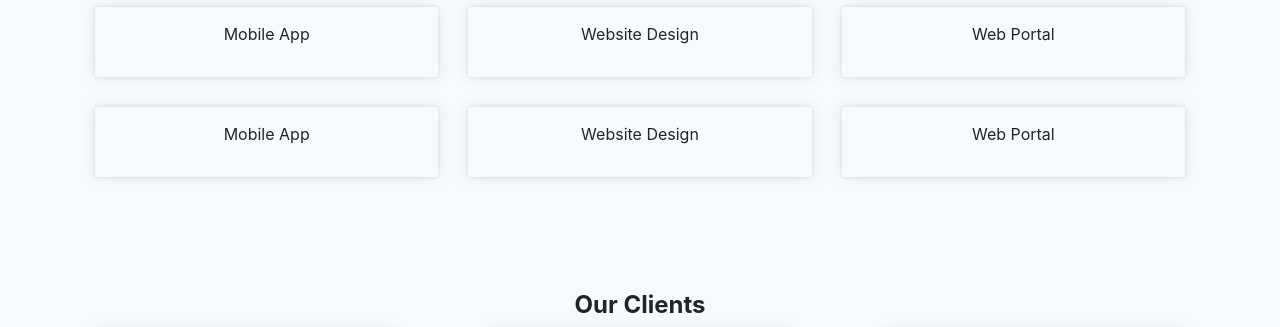
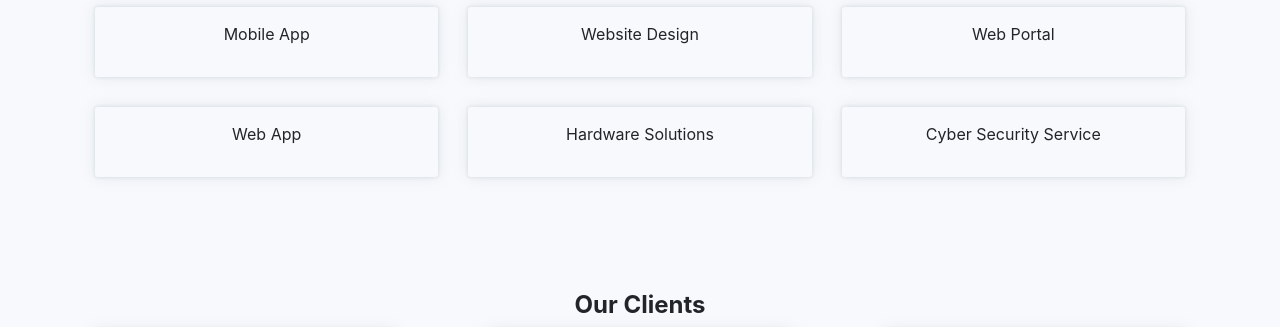
Before and after one commit to Quadrii/HerdroWebsite, a plain HTML site: page index.html in a window 1280 px wide. Shown: the part 2087-2414 px from the top of the page. Drawn offline with nearby package versions, Linux system fonts and the light colour scheme.

Commit message:
I changed the website content

```diff
--- a/index.html
+++ b/index.html
@@ -247,17 +247,17 @@
               </div>
               <div class="service-box animated">
                 <p class="serviceList">
-                  Mobile App
+                  Web App
                 </p>
               </div>
               <div class="service-box animated">
                 <p class="serviceList">
-                  Website Design
+                  Hardware Solutions
                 </p>
               </div>
               <div class="service-box animated">
                 <p class="serviceList">
-                  Web Portal
+                  Cyber Security Service
                 </p>
               </div>
             </div>
```
